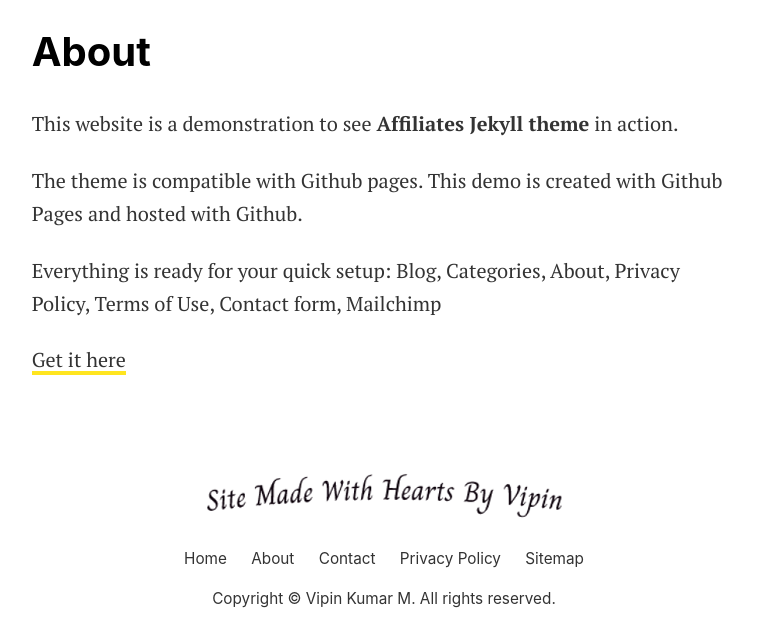
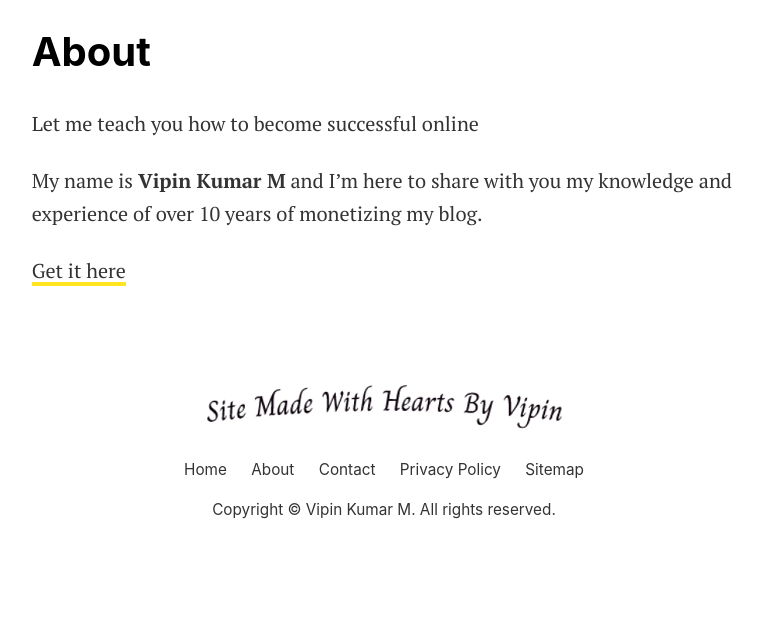
Before and after one commit to VipinMadhaan/vipinmadhaan.github.io, a Jekyll site: the page built from pages/about.md, in a window 1280 px wide and 1078 px high. Shown: the part 436-1078 px from the top of the window, without its empty margins (256-1018 px from the left). Built offline with Jekyll 4.4.1, drawn with Linux system fonts in a browser that asks for light colours.

Commit message:
corrected url

```diff
--- a/_data/menus.yml
+++ b/_data/menus.yml
@@ -24,5 +24,5 @@ footermenu:
     url: 'privacy-policy/'
 
   - title: Sitemap
-    url: https://bootstrapstarter.com/template-affiliates-bootstrap-jekyll/
+    url: https://www.imadhaan.com/
     external: true
--- a/_layouts/default.html
+++ b/_layouts/default.html
@@ -142,12 +142,9 @@
 ================================================== -->
     <footer class="footer container text-center">
       <!-- CREDITS BEGIN.-->
-      <!-- If you want to support my work, please donate to remove the credits. This helps me keep it up and running: https://www.wowthemes.net/donate/ -->
       <div class="credits mx-auto text-center mb-3">
-        <a
-          class="hover-opacity font-weight-bold"
-          href="https://bootstrapstarter.com/template-affiliates-bootstrap-jekyll/">
-          <img src="{{site.baseurl}}/assets/images/credits.png" alt="powered by WowThemes" />
+        <a class="hover-opacity font-weight-bold" href="https://www.imadhaan.com/">
+          <img src="{{site.baseurl}}/assets/images/credits.png" alt="Vipin Kumar M" />
         </a>
       </div>
       <!-- CREDITS END -->
--- a/pages/about.md
+++ b/pages/about.md
@@ -1,14 +1,12 @@
 ---
 layout: page
 title: About
-permalink: "/about/"
+permalink: '/about/'
 image: assets/images/screenshot.png
 ---
 
-This website is a demonstration to see **Affiliates Jekyll theme** in action.
+Let me teach you how to become successful online
 
-The theme is compatible with Github pages. This demo is created with Github Pages and hosted with Github.
+My name is **Vipin Kumar M** and I'm here to share with you my knowledge and experience of over 10 years of monetizing my blog.
 
-Everything is ready for your quick setup: Blog, Categories, About, Privacy Policy, Terms of Use, Contact form, Mailchimp
-
-[Get it here](https://bootstrapstarter.com/jekyll-theme-memoirs/)
+[Get it here](https://www.imadhaan.com/)
```
